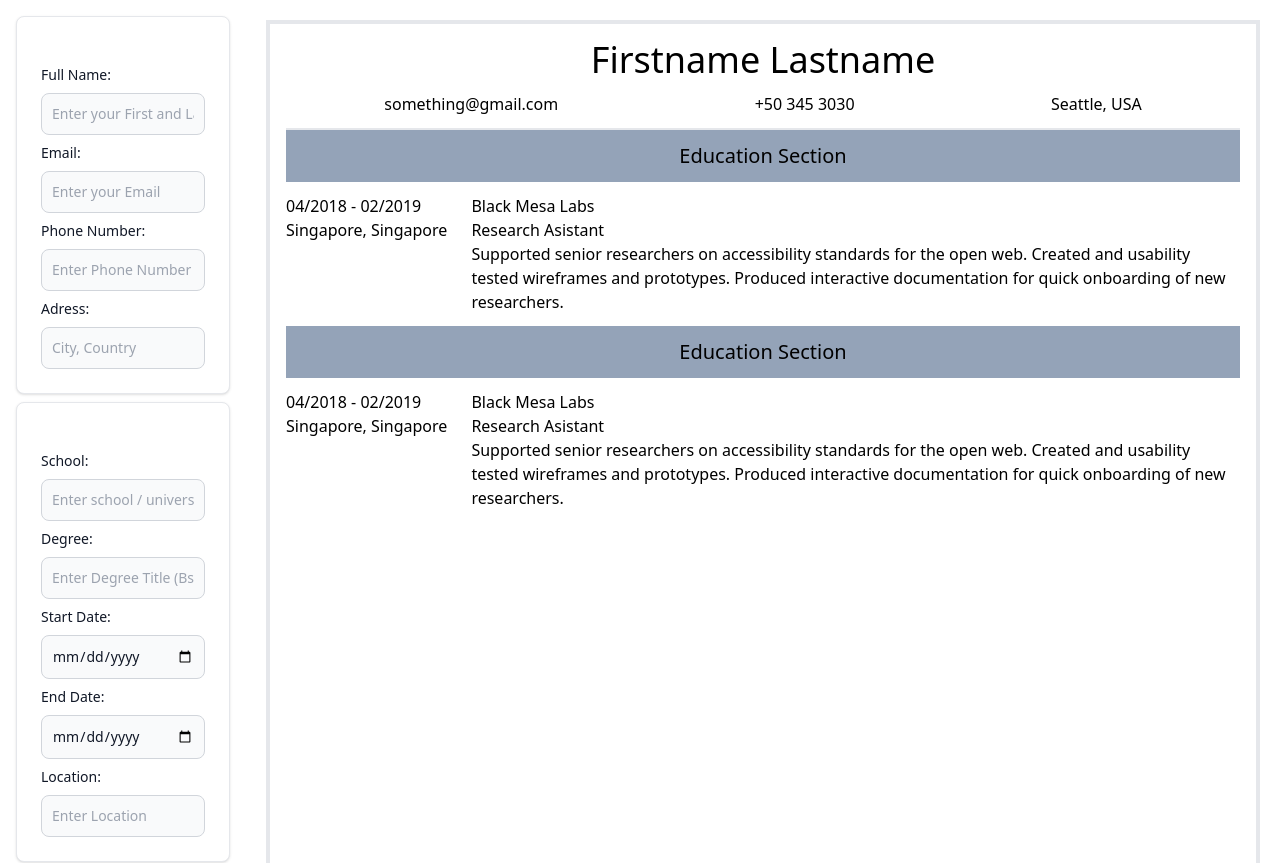
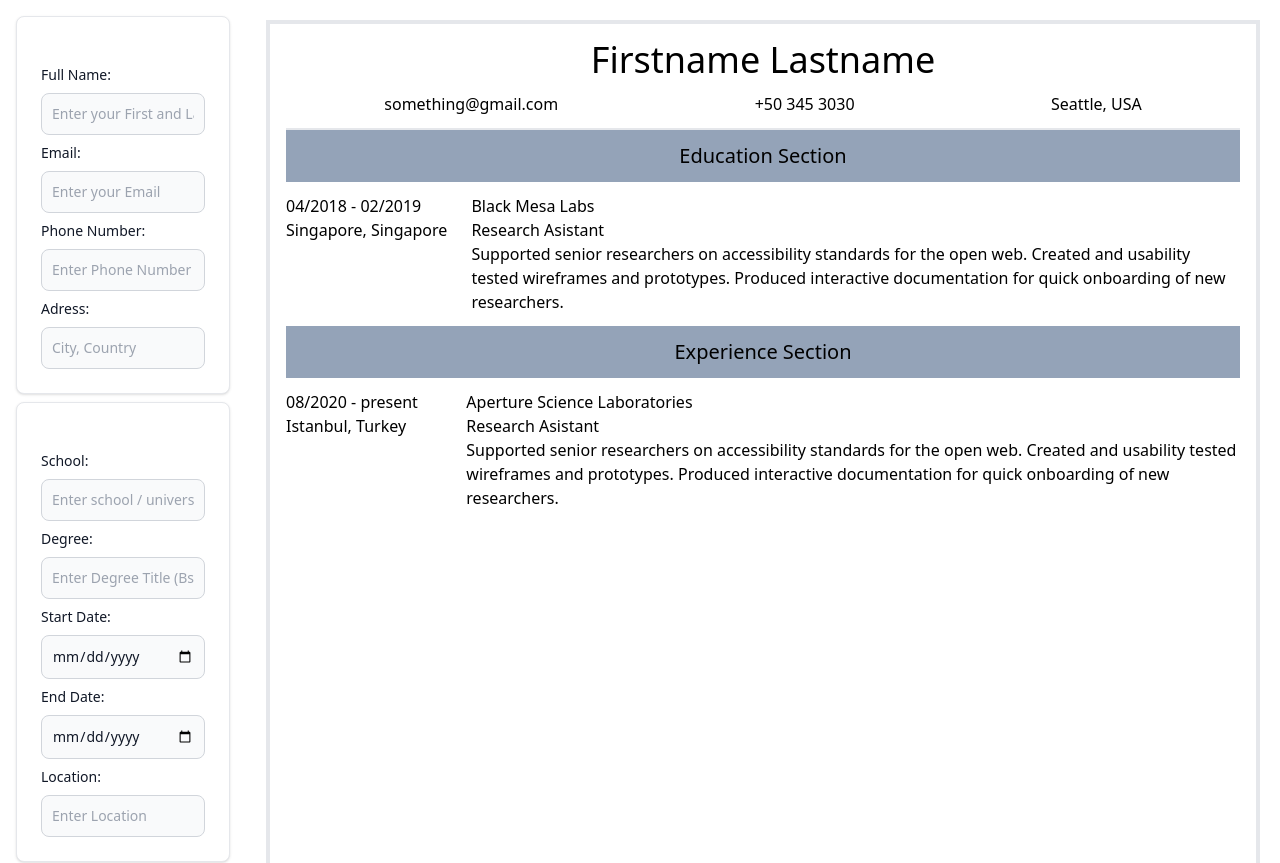
Before and after one commit to Mcorduk/cv-app, a React (Vite) app: page / in a window 1280 px wide. Shown: the top 863 px of the page. Built offline with nearby package versions, Linux system fonts and the light colour scheme.

Commit message:
fix: fix import statements with correct section names

```diff
--- a/src/components/Sections/educationSection.jsx
+++ b/src/components/Sections/educationSection.jsx
@@ -35,7 +35,7 @@ function SectionInfo({
   );
 }
 
-export default function Section() {
+export default function EduSection() {
   return (
     <>
       <SectionHeader text={"Education Section"} />
--- a/src/components/Sections/experienceSection.jsx
+++ b/src/components/Sections/experienceSection.jsx
@@ -35,15 +35,14 @@ function SectionInfo({
   );
 }
 
-export default function Section() {
+export default function ExpSection() {
   return (
     <>
-      <SectionHeader text={"Education Section"} />
+      <SectionHeader text={"Experience Section"} />
       <SectionInfo
-        startDate="04/2018"
-        endDate="02/2019"
-        location="Singapore, Singapore"
-        institution="Black Mesa Labs"
+        startDate="08/2020"
+        location="Istanbul, Turkey"
+        institution="Aperture Science Laboratories"
         title="Research Asistant"
         description={
           "Supported senior researchers on accessibility standards for the open web. Created and usability tested wireframes and prototypes. Produced interactive documentation for quick onboarding of new researchers."
--- a/src/components/cvDisplay.jsx
+++ b/src/components/cvDisplay.jsx
@@ -1,12 +1,14 @@
 import React from "react";
 import CvHeader from "./Headers/cvHeader";
-import Section from "./Sections/educationSection";
+import EduSection from "./Sections/educationSection";
+import ExpSection from "./Sections/experienceSection";
+
 export default function CvDisplay() {
   return (
     <div className="flex-grow p-4 border-4 m-5 ">
       <CvHeader />
-      <Section />
-      <Section />
+      <EduSection />
+      <ExpSection />
     </div>
   );
 }
```
